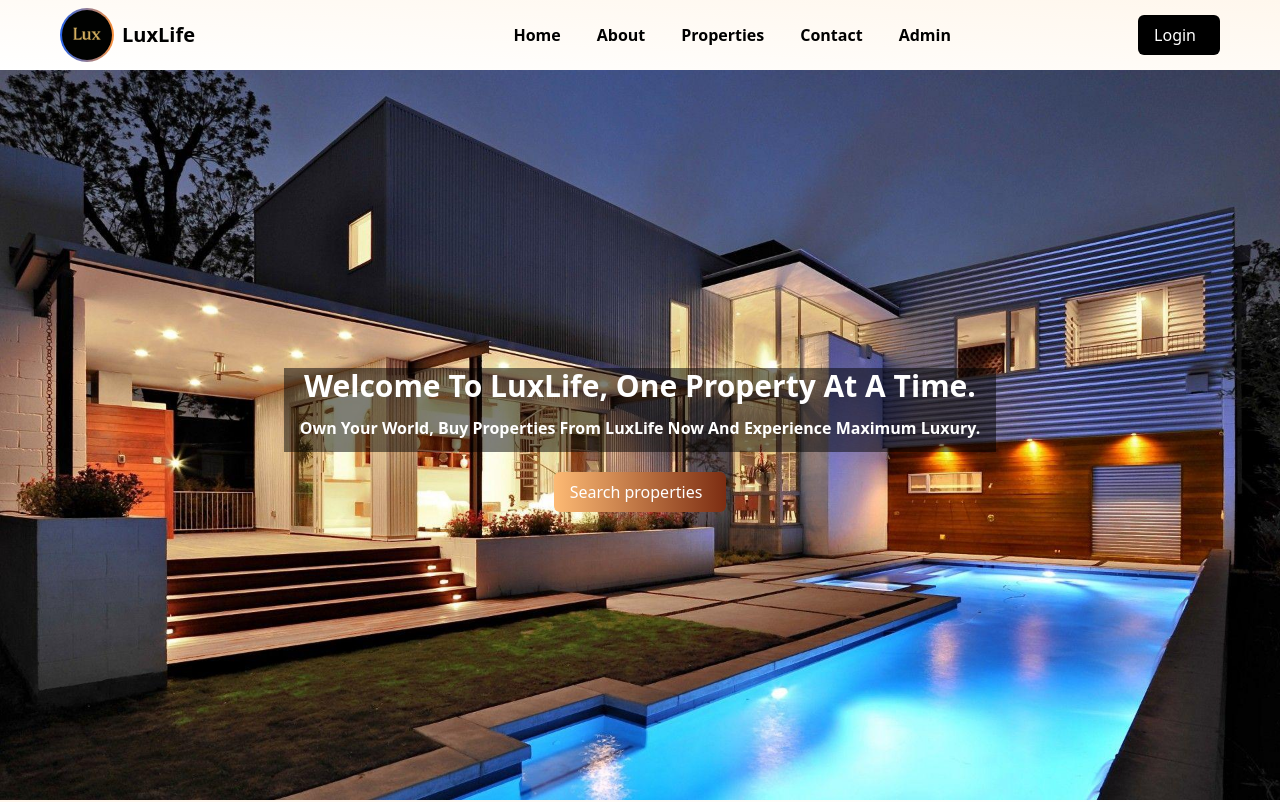
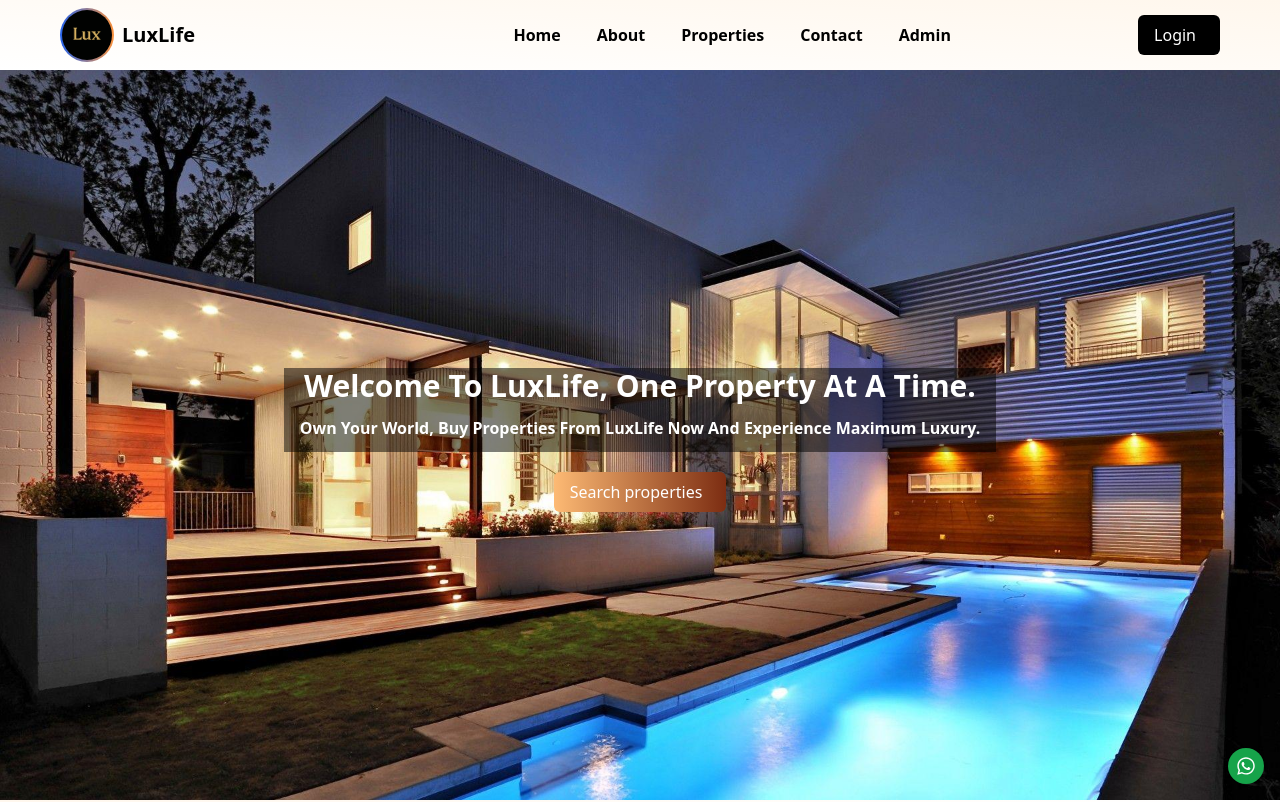
Before and after one commit to Tech041/real-estate, a React (Vite) app in the folder client/: page / in a window 1280 px wide. Shown: the top 802 px of the page. Built offline with nearby package versions, Linux system fonts and the light colour scheme.

Commit message:
added fixed whatsapp icon

```diff
--- a/client/src/components/Footer.jsx
+++ b/client/src/components/Footer.jsx
@@ -6,10 +6,7 @@ import { FaFacebookF } from "react-icons/fa6";
 import { FaPhone } from "react-icons/fa";
 const Footer = () => {
   return (
-    <footer
-      className=" bg-gradient-to-tr from-black to-gray-600 text-white h-full"
-
-    >
+    <footer className=" bg-gradient-to-tr from-black to-gray-600 text-white h-full">
       <div className="container">
         <div className="flex flex-col md:flex-row md:justify-between md:items-center  gap-14  text-sm">
           <div className="">
@@ -63,9 +60,7 @@ const Footer = () => {
             </ul>
           </div>
           <div className="">
-            <p className="text-xl font-medium mb-5 text-white ">
-              Contact Us
-            </p>
+            <p className="text-xl font-medium mb-5 text-white ">Contact Us</p>
             <div className="">
               <div className="flex  items-center w-full ">
                 <div className="flex items-center justify-between gap-3  ">
@@ -91,7 +86,7 @@ const Footer = () => {
                       </span>
                     </a>
                   </div>
-                  <div className="p-2 rounded-full bg-green-600">
+                  {/* <div className="p-2 rounded-full bg-green-600">
                     <a
                       href="https://wa.link/cfop30"
                       target="_blank"
@@ -101,7 +96,7 @@ const Footer = () => {
                         <FaWhatsapp size={20} color="white" />
                       </span>
                     </a>
-                  </div>
+                  </div> */}
                 </div>
               </div>
               <div className="pt-3">
--- /dev/null
+++ b/client/src/components/Whatsapp.jsx
@@ -0,0 +1,16 @@
+import React from "react";
+import { FaWhatsapp } from "react-icons/fa6";
+
+const Whatsapp = () => {
+  return (
+    <div className="p-2 rounded-full bg-green-600 fixed bottom-4 right-4 z-40">
+      <a href="https://wa.link/cfop30" target="_blank" className="">
+        <span className=" ">
+          <FaWhatsapp size={20} color="white" />
+        </span>
+      </a>
+    </div>
+  );
+};
+
+export default Whatsapp;
--- a/client/src/pages/home/Home.jsx
+++ b/client/src/pages/home/Home.jsx
@@ -7,11 +7,13 @@ import Collections from "../../components/Collections";
 import FrequentQuestions from "../../components/FrequentQuestions";
 import ClientReviews from "../../components/ClientReviews";
 import CalltoAction from "../../components/CalltoAction";
+import Whatsapp from "../../components/Whatsapp";
 
 const Home = () => {
   return (
-    <main className="">
+    <main className="relative  ">
       <Hero />
+      <Whatsapp />
       <Coverage />
       <Achievement />
       <Map />
@@ -19,7 +21,6 @@ const Home = () => {
       <FrequentQuestions />
       <ClientReviews />
       <CalltoAction />
-
     </main>
   );
 };
```
